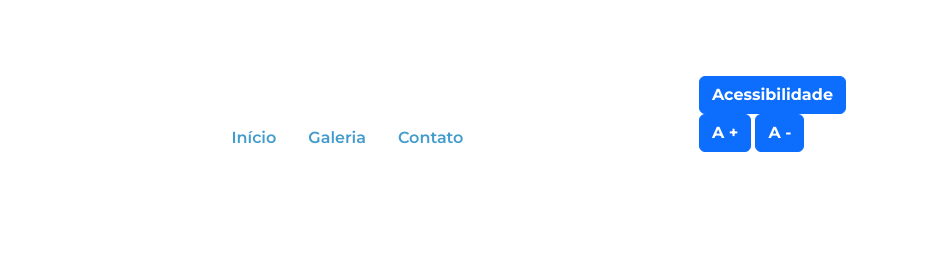
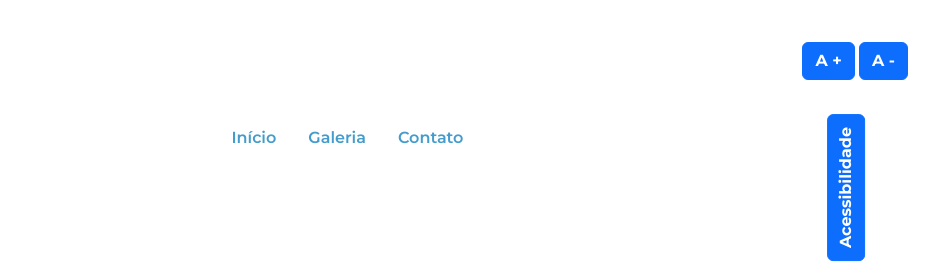
Before and after one commit to Encaju87/site-acessivel, a plain HTML site: page index.html in a window 1280 px wide. Both pictures are taken after a click on the button "Acessibilidade". Shown: the top 274 px of the page, 352-1280 px from the left. Drawn offline with nearby package versions, Linux system fonts and the light colour scheme.

Commit message:
Ajustando o menu de acessibilidade

```diff
--- a/script.js
+++ b/script.js
@@ -2,11 +2,19 @@ document.addEventListener('DOMContentLoaded', function () {
 
     const botaoDeAcessibilidade = document.getElementById('botao-acessibilidade');
     const menuAcessibilidade = document.getElementById('acessibilidade-opcoes');
-
     const aumentaFonteBotao = document.getElementById('aumentar-fonte');
     const diminuiFonteBotao = document.getElementById('diminuir-fonte');
 
     let tamanhoAtualFonte = 1;
+
+    botaoDeAcessibilidade.addEventListener('click', function () {
+        if (menuAcessibilidade.style.display === 'block') {
+            menuAcessibilidade.style.display = 'none';
+        }
+        else {
+            menuAcessibilidade.style.display = 'block';
+        }
+    })
 
     aumentaFonteBotao.addEventListener('click', function () {
         tamanhoAtualFonte += 0.1;
--- a/styles.css
+++ b/styles.css
@@ -23,6 +23,22 @@ section {
 .nav-link {
     color: hsl(201, 57%, 53%);
     font-weight: 600;
+}
+
+.menu-acessibilidade-opcoes {
+    position: fixed;
+    top: 2rem;
+    right: 20px;
+    z-index: 1000;
+}
+.rotacao-botao {
+    transform: rotate(-90deg);
+    transform-origin: right center;
+}
+.menu-acessibilidade-opcoes{
+    margin-top: 10px;
+    display:flex;
+    flex-direction: column;
 }
 
 .inicio-fundo {
```
